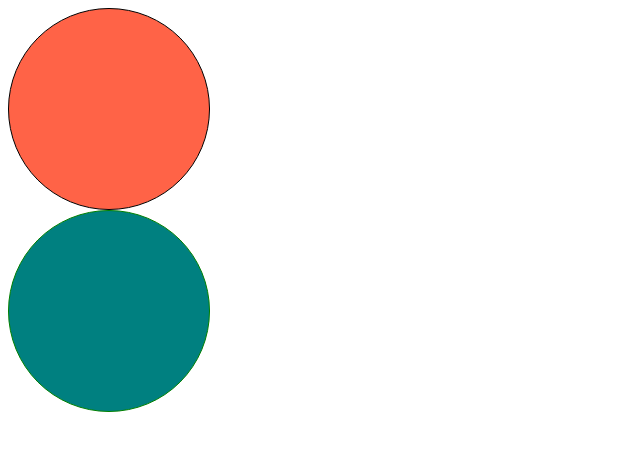
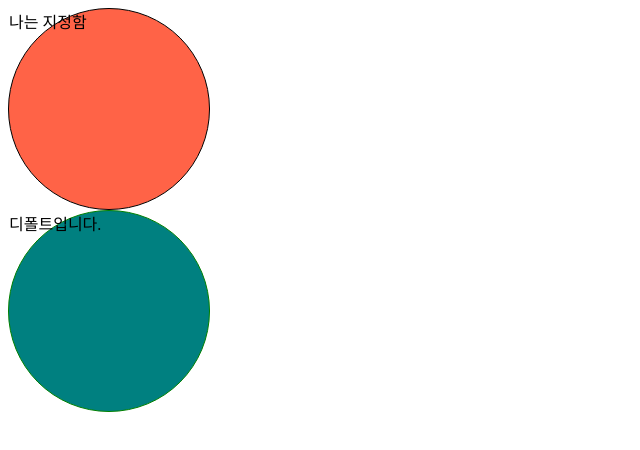
Before and after one commit to ErinSY/Typescript_, a React (Create React App) app: page / in a window 1280 px wide. Shown: the top 450 px of the page, without its empty margins (0-640 px from the left). Built offline with nearby package versions, Linux system fonts and the light colour scheme.

Commit message:
ADD: O ADD: typescript optional

```diff
--- a/src/App.tsx
+++ b/src/App.tsx
@@ -3,7 +3,7 @@ import Circle from './Circle';
 function App() {
   return (
     <div>
-      <Circle bgColor='tomato' borderColor='black' />
+      <Circle bgColor='tomato' borderColor='black' text='나는 지정함'/>
       <Circle bgColor='teal' />
     </div>
   );
--- a/src/Circle.tsx
+++ b/src/Circle.tsx
@@ -15,6 +15,7 @@ const Container = styled.div<ContainerProps>`
 interface CircleProps {
   bgColor: string;
   borderColor?: string;
+  text?: string;
 }
 
 // export default function Circle({ bgColor }: CircleProps) {
@@ -23,6 +24,8 @@ export default function Circle(props: CircleProps) {
     <Container
       bgColor={props.bgColor}
       borderColor={props.borderColor ?? 'green'}
-    />
+    >
+      {props.text ?? '디폴트입니다.'}
+    </Container>
   );
 }
```
Also changed, not shown: src/dist/App.js, src/dist/Circle.js.
